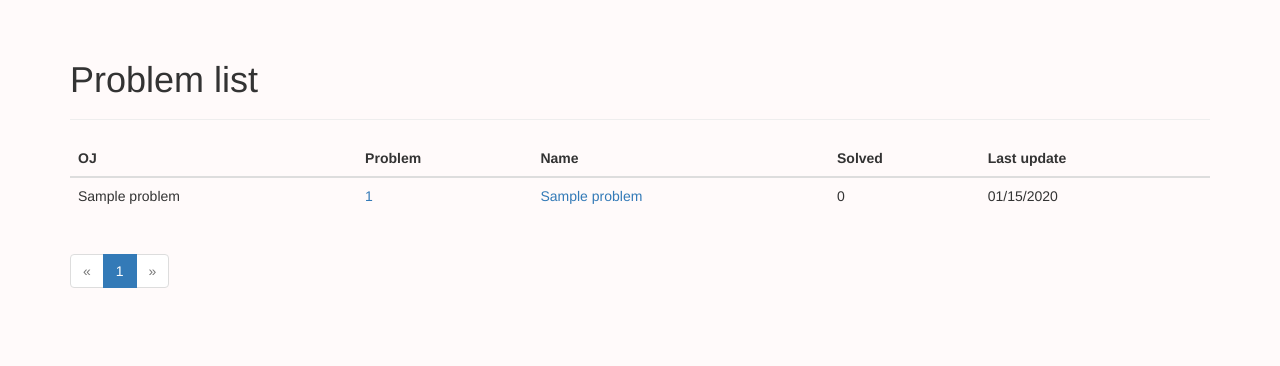
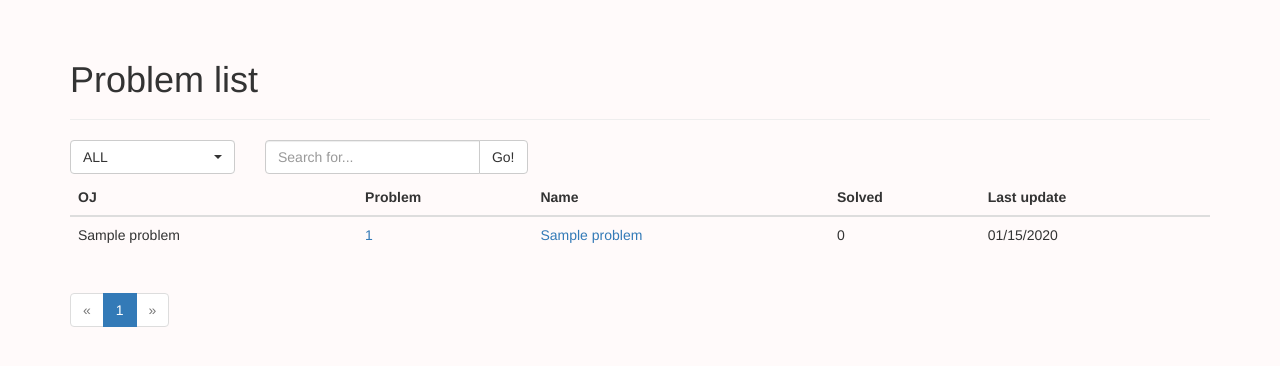
Before and after one commit to sleepymole/vjudge, a Flask app: page /problem in a window 1280 px wide. Shown: the part 52-418 px from the top of the page. Run offline with Flask 2, Linux system fonts and the light colour scheme; tables that the repository leaves empty hold one stand-in row (values such as "Sample post"); some libraries are stand-ins or nearby versions.

Commit message:
update problem_list page

```diff
--- a/app/main/views.py
+++ b/app/main/views.py
@@ -151,6 +151,18 @@ def problem_list():
     problem_id = request.args.get('problem_id', None)
     page = request.args.get('page', 1, type=int)
     per_page = current_app.config.get('FLASKY_FOLLOWERS_PER_PAGE', 20)
+    kwargs = dict(request.args)
+    for k in kwargs:
+        kwargs[k] = kwargs[k][0]
+    if oj_name == 'all':
+        if 'oj' in kwargs:
+            kwargs.pop('oj')
+        if 'problem_id' in kwargs:
+            kwargs.pop('problem_id')
+        return redirect(url_for('.problem_list', **kwargs))
+    if problem_id == '':
+        kwargs.pop('problem_id')
+        return redirect(url_for('.problem_list', **kwargs))
     pagination = Problem.query.filter(
         and_(Problem.oj_name.like(oj_name or '%'),
              Problem.problem_id.like(problem_id or '%'))). \
--- a/app/templates/problem_list.html
+++ b/app/templates/problem_list.html
@@ -1,10 +1,37 @@
 {% extends "base.html" %}
 {% import "_macros.html" as macros %}
 {% block title %}VJudge - Problem list{% endblock %}
+
+{% block head %}
+{{ super() }}
+<link rel="stylesheet"
+      href="https://cdnjs.cloudflare.com/ajax/libs/bootstrap-select/1.12.4/css/bootstrap-select.min.css">
+{% endblock %}
+
 {% block page_content %}
 <div class="page-header">
     <h1>Problem list</h1>
 </div>
+<form action="" method="get">
+    <div class="row ">
+        <label class="col-md-2 col-sm-3 col-xs-5">
+            <select id="{{ oj }}" class="selectpicker form-control" name="oj" data-live-search="true"
+                    style="width: 100%">
+                <option value="all" data-tokens="all">ALL</option>
+                <option value="scu" data-tokens="scu">SCU</option>
+                <option value="hdu" data-tokens="hdu">HDU</option>
+            </select>
+        </label>
+        <div class="col-md-3 col-sm-4 col-xs-6">
+            <div class="input-group">
+                <input name="problem_id" value="" type="text" class="form-control" placeholder="Search for...">
+                <span class="input-group-btn">
+                    <button type="submit" class="btn btn-default" type="button">Go!</button>
+                </span>
+            </div>
+        </div>
+    </div>
+</form>
 <table class="table table-hover">
     <thead>
     <tr>
@@ -56,6 +83,7 @@
 {% endblock %}
 {% block scripts %}
 {{ super() }}
+<script src="https://cdnjs.cloudflare.com/ajax/libs/bootstrap-select/1.12.4/js/bootstrap-select.min.js"></script>
 <script>
     $(document).ready(function () {
         $(".problem-refresh").click(function () {
@@ -63,6 +91,8 @@
             var url = 'refresh-problem/' + prob[0] + '/' + prob[1];
             $.post(url);
         });
+        s = $("select");
+        s.val(s.attr('id'));
     });
 </script>
 {% endblock %}
```
